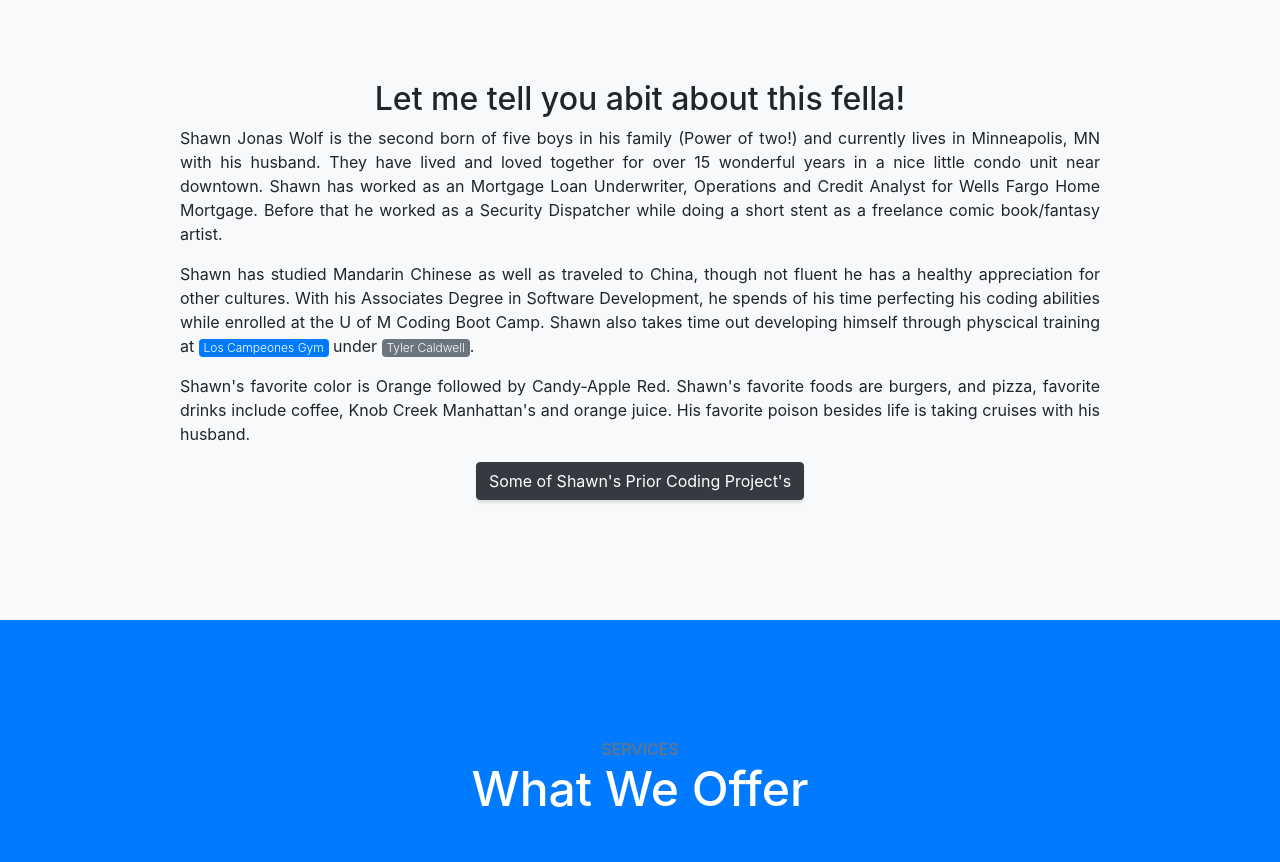
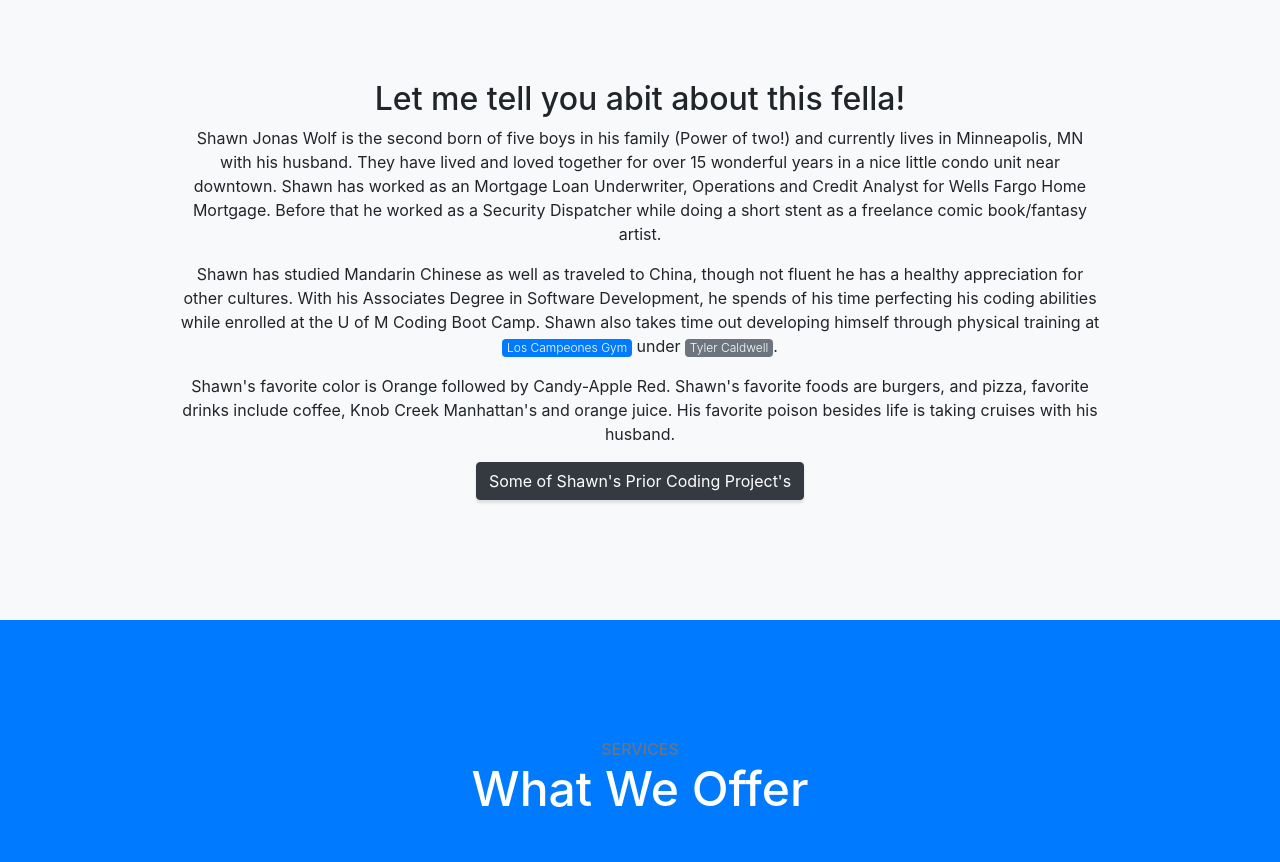
Before and after one commit to SWolfMN78/myPortfolioPrj, a website with bundled scripts: page index.html in a window 1280 px wide. Shown: the part 840-1702 px from the top of the page. Built offline with nearby package versions, Linux system fonts and the light colour scheme.

Commit message:
further updating of the html page.  Pictures to be updated in due time along with links to selected projects.

```diff
--- a/index.html
+++ b/index.html
@@ -70,16 +70,16 @@
             <div class="row">
                 <div class="col-lg-10 mx-auto">
                     <h2>Let me tell you abit about this fella!</h2>
-                    <p class="text-justify"> Shawn Jonas Wolf is the second born of five boys in his family (Power of two!) and currently lives in Minneapolis, MN with his husband. They have lived and loved together for over 15 wonderful years in a nice little condo unit near
+                    <p class="text-justify text-center"> Shawn Jonas Wolf is the second born of five boys in his family (Power of two!) and currently lives in Minneapolis, MN with his husband. They have lived and loved together for over 15 wonderful years in a nice little condo unit near
                         downtown. Shawn has worked as an Mortgage Loan Underwriter, Operations and Credit Analyst for Wells Fargo Home Mortgage. Before that he worked as a Security Dispatcher while doing a short stent as a freelance comic book/fantasy
                         artist.
                     </p>
-                    <p class="text-justify"> Shawn has studied Mandarin Chinese as well as traveled to China, though not fluent he has a healthy appreciation for other cultures. With his Associates Degree in Software Development, he spends of his time perfecting his coding abilities
-                        while enrolled at the U of M Coding Boot Camp. Shawn also takes time out developing himself through physcical training at
+                    <p class="text-justify text-center"> Shawn has studied Mandarin Chinese as well as traveled to China, though not fluent he has a healthy appreciation for other cultures. With his Associates Degree in Software Development, he spends of his time perfecting his coding abilities
+                        while enrolled at the U of M Coding Boot Camp. Shawn also takes time out developing himself through physical training at
                         <a href="https://loscampeonesgym.com/" class="badge badge-primary font-weight-light" target="_blank">Los Campeones Gym</a> under
                         <a href="https://loscampeonesgym.com/trainer/tyler-caldwell/" class="badge badge-secondary font-weight-light" target="_blank">Tyler Caldwell</a>.
                     </p>
-                    <p class="text-justify"> Shawn's favorite color is Orange followed by Candy-Apple Red. Shawn's favorite foods are burgers, and pizza, favorite drinks include coffee, Knob Creek Manhattan's and orange juice. His favorite poison besides life is taking cruises
+                    <p class="text-justify text-center"> Shawn's favorite color is Orange followed by Candy-Apple Red. Shawn's favorite foods are burgers, and pizza, favorite drinks include coffee, Knob Creek Manhattan's and orange juice. His favorite poison besides life is taking cruises
                         with his husband.
                     </p>
                 </div>
```
